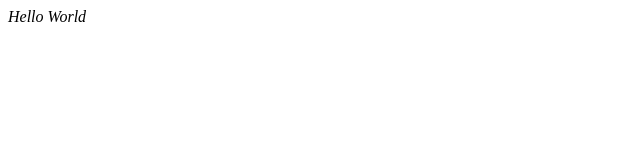
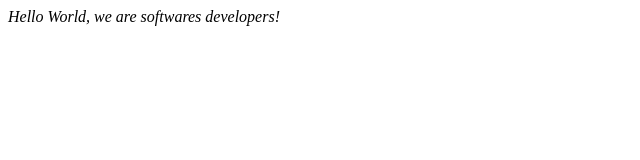
Before and after one commit to Berabjesus/Wabo-Bereket, a plain HTML site: page index.html in a window 1280 px wide. Shown: the whole page, without its empty margins (0-640 px from the left). Drawn offline with Linux system fonts and the light colour scheme.

Commit message:
hello modification

```diff
--- a/index.html
+++ b/index.html
@@ -8,7 +8,7 @@
 
   <body>
     <script src="https://cdn.freecodecamp.org/testable-projects-fcc/v1/bundle.js"></script>
-    <em> Hello World</em>
+    <em> Hello World, we are softwares developers!</em>
     <!--
 
     Hello Camper!
```
